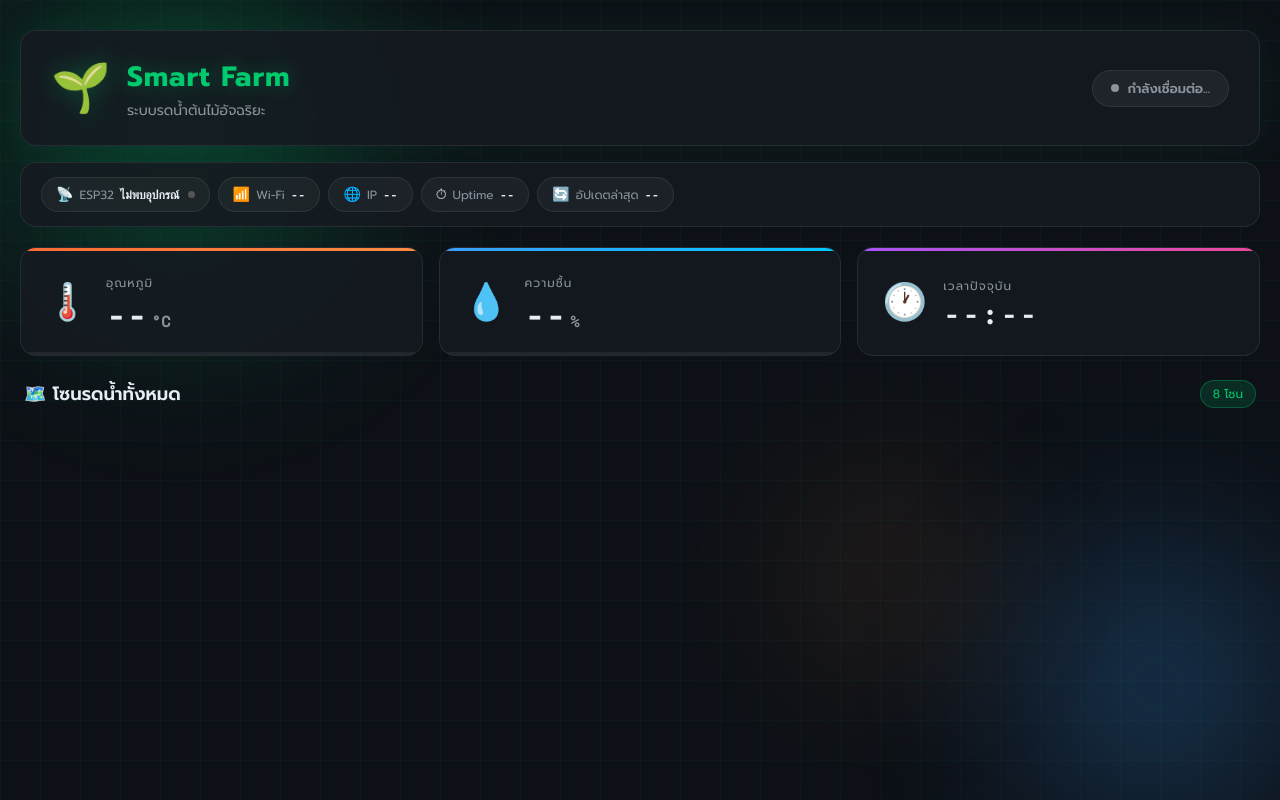
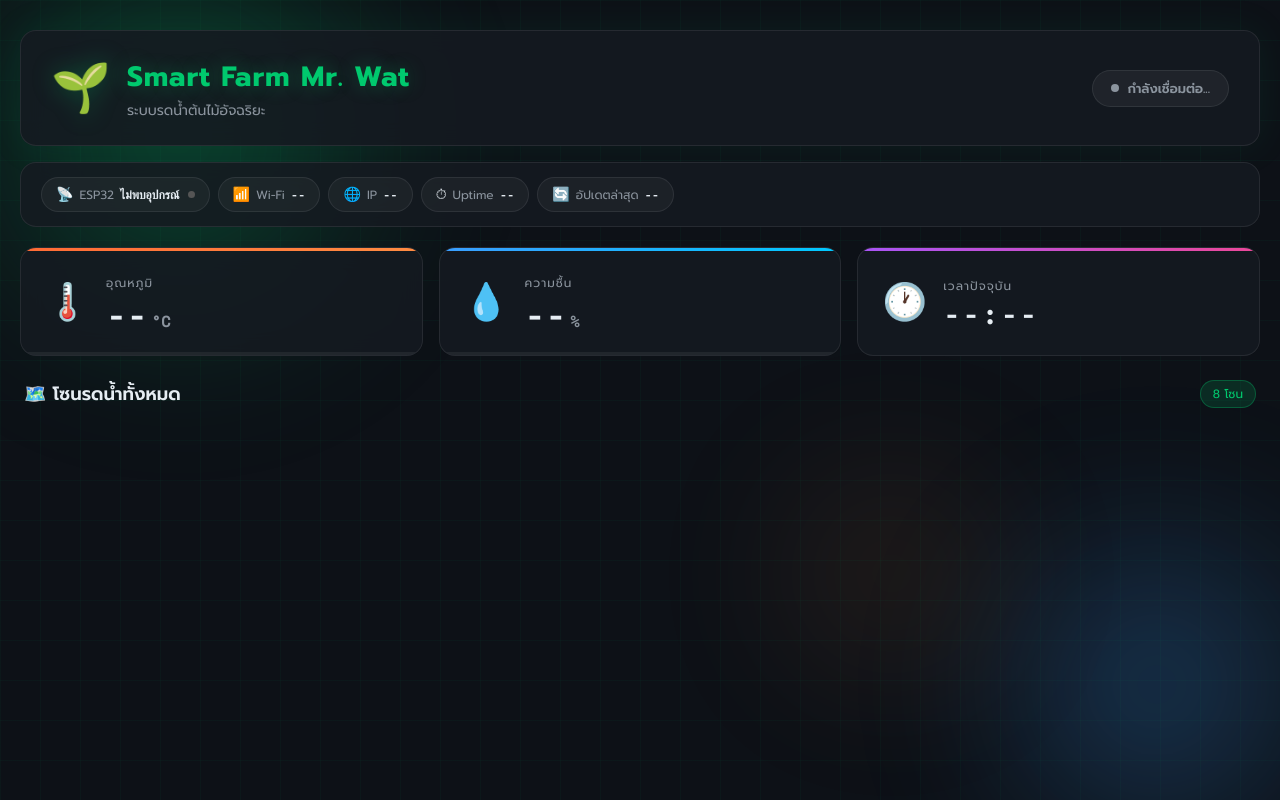
Before and after one commit to Natthaphonbl/esp32-dashboard, a plain HTML site: page index.html in a window 1280 px wide. Drawn offline with nearby package versions, Linux system fonts and the light colour scheme; a script that the page names is missing.

Commit message:
Add files via upload

```diff
--- a/index.html
+++ b/index.html
@@ -22,7 +22,7 @@
         <div class="header">
             <div class="header-icon">🌱</div>
             <div class="header-text">
-                <h1>Smart Farm</h1>
+                <h1>Smart Farm Mr. Wat</h1>
                 <p>ระบบรดน้ำต้นไม้อัจฉริยะ</p>
             </div>
             <div id="status" class="status-badge">
```
